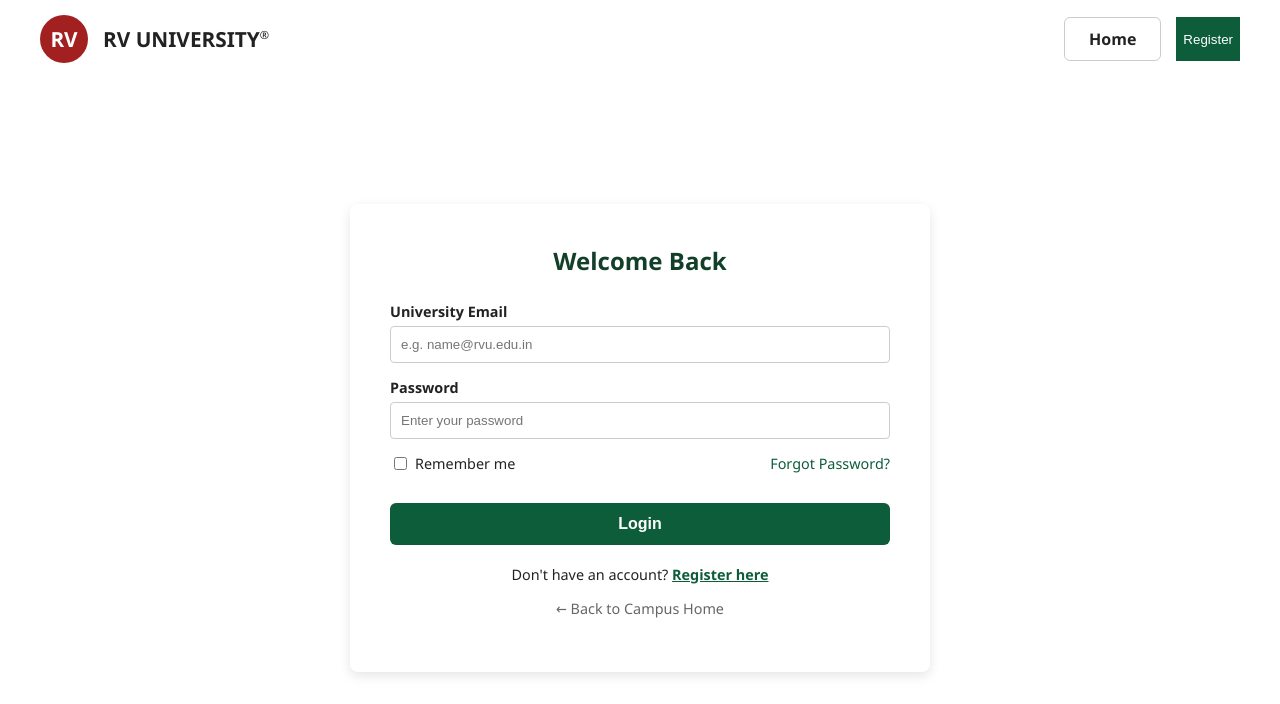
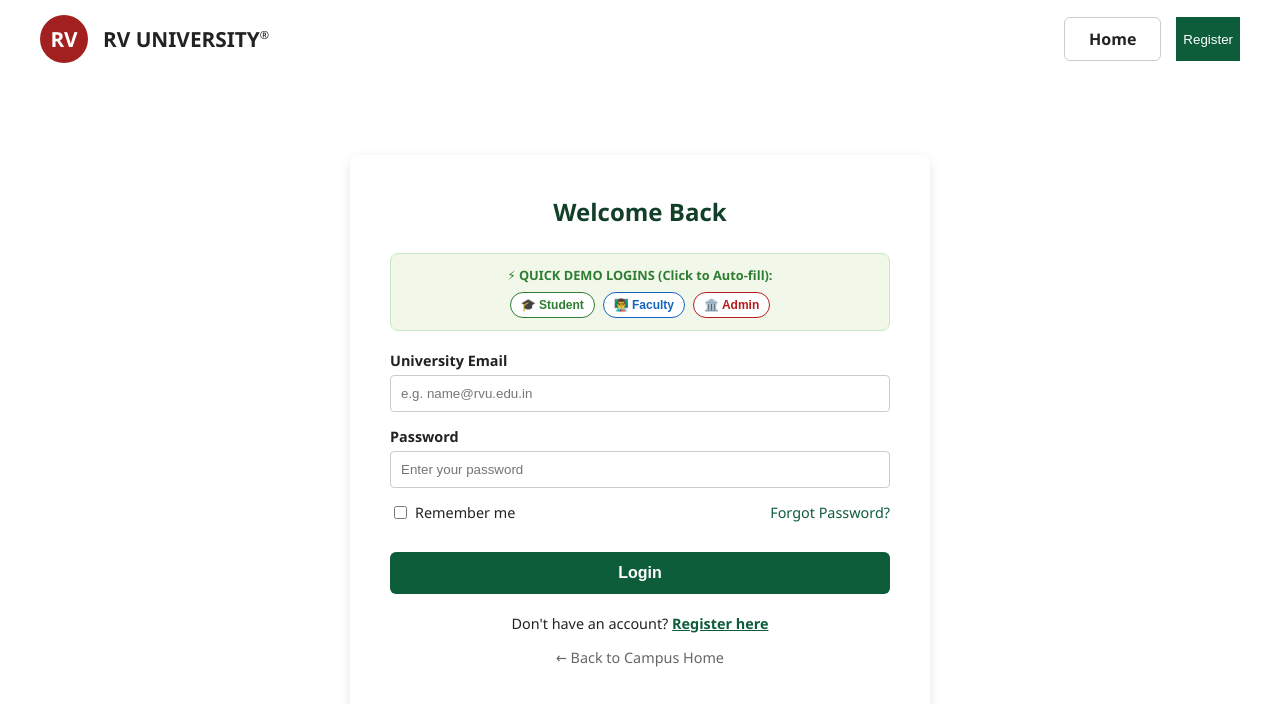
Before and after one commit to nish-debug15/campus-connect-portal, a React (Vite) app in the folder client--/: page /login in a window 1280 px wide. Shown: the top 704 px of the page. Built offline with nearby package versions, Linux system fonts and the light colour scheme; no server answers.

Commit message:
feat(integration): integrate Faculty Mini-Classroom and Admin Portal into unified dashboard with role preview

```diff
--- a/client--/src/components/AuthModule.jsx
+++ b/client--/src/components/AuthModule.jsx
@@ -4,7 +4,7 @@ import { authAPI, saveSession, getSession } from '../api';
 
 export default function AuthModule({ initialMode = 'login' }) {
   const [mode, setMode] = useState(initialMode); // 'login' or 'register'
-  const [role, setRole] = useState('student'); // 'student' or 'faculty'
+  const [role, setRole] = useState('student'); // 'student', 'faculty', 'admin'
   const navigate = useNavigate();
 
   // Form State
@@ -41,6 +41,16 @@ export default function AuthModule({ initialMode = 'login' }) {
 
   const handleChange = (e) => {
     setFormData({ ...formData, [e.target.id]: e.target.value });
+  };
+
+  const fillDemoAccount = (roleType) => {
+    if (roleType === 'student') {
+      setFormData((prev) => ({ ...prev, email: 'student@rvu.edu.in', password: 'password123' }));
+    } else if (roleType === 'faculty') {
+      setFormData((prev) => ({ ...prev, email: 'faculty@rvu.edu.in', password: 'faculty123' }));
+    } else if (roleType === 'admin') {
+      setFormData((prev) => ({ ...prev, email: 'admin@rvu.edu.in', password: 'admin123' }));
+    }
   };
 
   const handleSubmit = async (e) => {
@@ -117,6 +127,38 @@ export default function AuthModule({ initialMode = 'login' }) {
         <div className="auth-card">
           <h2>{mode === 'login' ? 'Welcome Back' : 'Create an Account'}</h2>
 
+          {/* Quick Demo Credentials Autofill Banner (Only on Login) */}
+          {mode === 'login' && (
+            <div style={{ backgroundColor: '#f1f8e9', border: '1px solid #c8e6c9', borderRadius: '8px', padding: '12px', marginBottom: '20px' }}>
+              <div style={{ fontSize: '0.8rem', fontWeight: 'bold', color: '#2e7d32', marginBottom: '8px', textAlign: 'center' }}>
+                ⚡ QUICK DEMO LOGINS (Click to Auto-fill):
+              </div>
+              <div style={{ display: 'flex', gap: '8px', justifyContent: 'center', flexWrap: 'wrap' }}>
+                <button
+                  type="button"
+                  onClick={() => fillDemoAccount('student')}
+                  style={{ fontSize: '0.75rem', padding: '5px 10px', borderRadius: '15px', border: '1px solid #2e7d32', backgroundColor: 'white', color: '#2e7d32', cursor: 'pointer', fontWeight: 'bold' }}
+                >
+                  🎓 Student
+                </button>
+                <button
+                  type="button"
+                  onClick={() => fillDemoAccount('faculty')}
+                  style={{ fontSize: '0.75rem', padding: '5px 10px', borderRadius: '15px', border: '1px solid #1565c0', backgroundColor: 'white', color: '#1565c0', cursor: 'pointer', fontWeight: 'bold' }}
+                >
+                  👨‍🏫 Faculty
+                </button>
+                <button
+                  type="button"
+                  onClick={() => fillDemoAccount('admin')}
+                  style={{ fontSize: '0.75rem', padding: '5px 10px', borderRadius: '15px', border: '1px solid #b71c1c', backgroundColor: 'white', color: '#b71c1c', cursor: 'pointer', fontWeight: 'bold' }}
+                >
+                  🏛️ Admin
+                </button>
+              </div>
+            </div>
+          )}
+
           {error && (
             <div style={{ color: 'white', backgroundColor: '#e74c3c', padding: '12px', borderRadius: '6px', marginBottom: '18px', textAlign: 'center', fontSize: '0.95rem' }}>
               {error}
@@ -138,6 +180,13 @@ export default function AuthModule({ initialMode = 'login' }) {
                 onClick={() => setRole('faculty')}
               >
                 👨‍🏫 Faculty
+              </button>
+              <button
+                type="button"
+                className={`role-btn ${role === 'admin' ? 'active' : ''}`}
+                onClick={() => setRole('admin')}
+              >
+                🏛️ Admin
               </button>
             </div>
           )}
@@ -204,15 +253,15 @@ export default function AuthModule({ initialMode = 'login' }) {
               </div>
             )}
 
-            {mode === 'register' && role === 'faculty' && (
+            {mode === 'register' && (role === 'faculty' || role === 'admin') && (
               <div className="teacher-fields active">
                 <div className="form-group">
-                  <label htmlFor="empId">Faculty Employee ID</label>
+                  <label htmlFor="empId">{role === 'admin' ? 'Staff ID' : 'Faculty Employee ID'}</label>
                   <input
                     type="text"
                     id="empId"
                     required
-                    placeholder="e.g. RVU-FAC-104"
+                    placeholder={role === 'admin' ? 'e.g. RVU-ADM-01' : 'e.g. RVU-FAC-104'}
                     value={formData.empId}
                     onChange={handleChange}
                   />
@@ -225,6 +274,7 @@ export default function AuthModule({ initialMode = 'login' }) {
                     <option value="SoDI">School of Design and Innovation</option>
                     <option value="SoE">School of Economics</option>
                     <option value="SoLAS">School of Liberal Arts and Sciences</option>
+                    {role === 'admin' && <option value="Central IT Administration">Central IT Administration</option>}
                   </select>
                 </div>
               </div>
--- a/client--/src/pages/Dashboard.jsx
+++ b/client--/src/pages/Dashboard.jsx
@@ -1,11 +1,14 @@
 import React, { useEffect, useState, useRef } from 'react';
 import { useNavigate, Link, useLocation } from 'react-router';
 import { getSession, clearSession, classroomAPI } from '../api';
+import FacultyPortal from '../components/FacultyPortal';
+import AdminPortal from '../components/AdminPortal';
 
 export default function Dashboard() {
   const navigate = useNavigate();
   const location = useLocation();
   const [user, setUser] = useState(null);
+  const [currentRole, setCurrentRole] = useState('student'); // 'student', 'faculty', 'admin'
   const [activeTab, setActiveTab] = useState('notices');
   const [classroomConnected, setClassroomConnected] = useState(false);
   const [isDemoMode, setIsDemoMode] = useState(false);
@@ -20,6 +23,7 @@ export default function Dashboard() {
       navigate('/login');
     } else {
       setUser(session.user);
+      setCurrentRole(session.user.role || 'student');
 
       // Load profile photo from local storage if exists
       const savedPhoto = localStorage.getItem(`profile_photo_${session.user.id}`);
@@ -122,6 +126,7 @@ export default function Dashboard() {
 
   return (
     <div>
+      {/* Top Navbar */}
       <header className="navbar" style={{ borderBottom: '1px solid #eaeaea' }}>
         <div className="logo-group">
           <div className="brand-badge">RV</div>
@@ -131,9 +136,35 @@ export default function Dashboard() {
             </Link>
           </div>
         </div>
+
         <div className="nav-actions" style={{ alignItems: 'center' }}>
+          {/* Quick Role Preview Pill */}
+          <div style={{ display: 'flex', gap: '6px', alignItems: 'center', marginRight: '15px', backgroundColor: '#f1f3f4', padding: '4px 8px', borderRadius: '20px' }}>
+            <span style={{ fontSize: '0.75rem', color: '#555', fontWeight: 'bold', marginLeft: '4px' }}>Portal:</span>
+            {['student', 'faculty', 'admin'].map((r) => (
+              <button
+                key={r}
+                type="button"
+                onClick={() => setCurrentRole(r)}
+                style={{
+                  padding: '3px 10px',
+                  borderRadius: '15px',
+                  border: 'none',
+                  backgroundColor: currentRole === r ? 'var(--primary-green)' : 'transparent',
+                  color: currentRole === r ? 'white' : '#555',
+                  fontSize: '0.75rem',
+                  fontWeight: 'bold',
+                  cursor: 'pointer',
+                  textTransform: 'capitalize'
+                }}
+              >
+                {r}
+              </button>
+            ))}
+          </div>
+
           <span style={{ marginRight: '15px', fontWeight: '500' }}>
-            Welcome, {user.name} ({user.role})
+            Welcome, {user.name} ({currentRole})
           </span>
           {profilePhoto && (
             <img
@@ -142,14 +173,20 @@ export default function Dashboard() {
               style={{ width: '40px', height: '40px', borderRadius: '50%', objectFit: 'cover', border: '2px solid var(--primary-green)' }}
             />
           )}
-          <button onClick={handleLogout} className="btn-secondary" style={{ marginLeft: '15px' }}>Logout</button>
+          <button onClick={handleLogout} className="btn-secondary" style={{ marginLeft: '10px' }}>Logout</button>
         </div>
       </header>
 
+      {/* Main Workspace Layout */}
       <div style={{ display: 'flex', minHeight: 'calc(100vh - 80px)', backgroundColor: '#f9fafb' }}>
+
+        {/* Student-specific sidebar */}
+        {currentRole === 'student' && (
           <aside style={{ width: '260px', backgroundColor: 'white', padding: '30px 20px', borderRight: '1px solid #eaeaea', boxShadow: '2px 0 5px rgba(0,0,0,0.02)' }}>
             <ul style={{ listStyle: 'none', padding: 0, margin: 0 }}>
-            <li style={{ marginBottom: '15px', color: 'var(--text-gray)', fontSize: '0.8rem', textTransform: 'uppercase', letterSpacing: '1px', fontWeight: 'bold' }}>Dashboard</li>
+              <li style={{ marginBottom: '15px', color: 'var(--text-gray)', fontSize: '0.8rem', textTransform: 'uppercase', letterSpacing: '1px', fontWeight: 'bold' }}>
+                Student Dashboard
+              </li>
 
               <li style={{ marginBottom: '10px' }}>
                 <button
@@ -165,7 +202,7 @@ export default function Dashboard() {
                   onClick={() => setActiveTab('assignments')}
                   style={{ width: '100%', textAlign: 'left', padding: '12px 15px', background: activeTab === 'assignments' ? 'var(--primary-green)' : 'transparent', color: activeTab === 'assignments' ? 'white' : 'var(--text-dark)', border: 'none', borderRadius: '6px', cursor: 'pointer', fontWeight: '500', transition: 'all 0.2s' }}
                 >
-                📝 {user.role === 'faculty' ? 'Manage Assignments' : 'My Assignments'}
+                  📝 My Assignments
                 </button>
               </li>
 
@@ -174,7 +211,7 @@ export default function Dashboard() {
                   onClick={() => setActiveTab('courses')}
                   style={{ width: '100%', textAlign: 'left', padding: '12px 15px', background: activeTab === 'courses' ? 'var(--primary-green)' : 'transparent', color: activeTab === 'courses' ? 'white' : 'var(--text-dark)', border: 'none', borderRadius: '6px', cursor: 'pointer', fontWeight: '500', transition: 'all 0.2s', display: 'flex', alignItems: 'center', justifyContent: 'space-between' }}
                 >
-                <span>📚 {user.role === 'faculty' ? 'My Classes (GCR)' : 'Enrolled Courses'}</span>
+                  <span>📚 Enrolled Courses</span>
                   {classroomData?.courses?.length ? (
                     <span style={{ backgroundColor: activeTab === 'courses' ? 'rgba(255,255,255,0.3)' : 'var(--primary-green)', color: 'white', fontSize: '0.75rem', padding: '2px 8px', borderRadius: '10px' }}>
                       {classroomData.courses.length}
@@ -188,7 +225,7 @@ export default function Dashboard() {
                   onClick={() => setActiveTab('attendance')}
                   style={{ width: '100%', textAlign: 'left', padding: '12px 15px', background: activeTab === 'attendance' ? 'var(--primary-green)' : 'transparent', color: activeTab === 'attendance' ? 'white' : 'var(--text-dark)', border: 'none', borderRadius: '6px', cursor: 'pointer', fontWeight: '500', transition: 'all 0.2s' }}
                 >
-                📊 {user.role === 'faculty' ? 'Mark Attendance' : 'Track Attendance'}
+                  📊 Track Attendance
                 </button>
               </li>
 
@@ -197,14 +234,29 @@ export default function Dashboard() {
                   onClick={() => setActiveTab('profile')}
                   style={{ width: '100%', textAlign: 'left', padding: '12px 15px', background: activeTab === 'profile' ? 'var(--primary-green)' : 'transparent', color: activeTab === 'profile' ? 'white' : 'var(--text-dark)', border: 'none', borderRadius: '6px', cursor: 'pointer', fontWeight: '500', transition: 'all 0.2s' }}
                 >
-                👤 Profile
+                  👤 My Profile
                 </button>
               </li>
             </ul>
           </aside>
+        )}
 
+        {/* Dynamic Workspace Container */}
         <main style={{ flex: 1, padding: '40px' }}>
 
+          {/* FACULTY PORTAL (Mini Google Classroom) */}
+          {currentRole === 'faculty' && (
+            <FacultyPortal user={user} />
+          )}
+
+          {/* ADMIN PORTAL (Institutional Control) */}
+          {currentRole === 'admin' && (
+            <AdminPortal user={user} />
+          )}
+
+          {/* STUDENT PORTAL */}
+          {currentRole === 'student' && (
+            <>
               {/* Google Classroom Banner */}
               {!classroomConnected ? (
                 <div style={{ backgroundColor: '#fff8e1', border: '1px solid #ffecb3', padding: '22px 26px', borderRadius: '10px', marginBottom: '30px', display: 'flex', justifyContent: 'space-between', alignItems: 'center', flexWrap: 'wrap', gap: '15px' }}>
@@ -212,10 +264,10 @@ export default function Dashboard() {
                     <div style={{ display: 'flex', alignItems: 'center', gap: '10px', marginBottom: '4px' }}>
                       <h3 style={{ margin: 0, color: '#b78103' }}>Connect Google Classroom</h3>
                       <span style={{ backgroundColor: '#ffe082', color: '#795548', fontSize: '0.75rem', fontWeight: 'bold', padding: '2px 8px', borderRadius: '12px' }}>
-                    Simulation Available
+                        Simulation Ready
                       </span>
                     </div>
-                <p style={{ margin: 0, color: '#666', fontSize: '0.95rem' }}>Sync your RV University enrolled courses, announcements, and assignments seamlessly without setting up cloud billing.</p>
+                    <p style={{ margin: 0, color: '#666', fontSize: '0.95rem' }}>Sync your RV University enrolled courses, announcements, and assignments seamlessly.</p>
                   </div>
                   <button onClick={handleConnectClassroom} disabled={isSyncing} className="btn-primary" style={{ backgroundColor: '#fbbc05', borderColor: '#fbbc05', color: '#333', fontWeight: '600' }}>
                     {isSyncing ? 'Connecting...' : '⚡ Connect Google Classroom'}
@@ -249,7 +301,7 @@ export default function Dashboard() {
                   <div style={{ display: 'flex', justifyContent: 'space-between', alignItems: 'center', marginBottom: '25px' }}>
                     <h2 style={{ margin: 0, color: 'var(--primary-green)' }}>Notices & Events</h2>
                     {classroomConnected && (
-                  <span style={{ fontSize: '0.9rem', color: '#666' }}>Showing {classroomData?.notices?.length || 0} notices from Google Classroom</span>
+                      <span style={{ fontSize: '0.9rem', color: '#666' }}>Showing {classroomData?.notices?.length || 0} notices</span>
                     )}
                   </div>
 
@@ -288,7 +340,7 @@ export default function Dashboard() {
               {activeTab === 'assignments' && (
                 <div>
                   <div style={{ display: 'flex', justifyContent: 'space-between', alignItems: 'center', marginBottom: '25px' }}>
-                <h2 style={{ margin: 0, color: 'var(--primary-green)' }}>{user.role === 'faculty' ? 'Manage Assignments' : 'My Assignments'}</h2>
+                    <h2 style={{ margin: 0, color: 'var(--primary-green)' }}>My Assignments</h2>
                     {classroomConnected && (
                       <span style={{ fontSize: '0.9rem', color: '#666' }}>Showing {classroomData?.assignments?.length || 0} active assignments</span>
                     )}
@@ -339,9 +391,7 @@ export default function Dashboard() {
               {activeTab === 'courses' && (
                 <div>
                   <div style={{ display: 'flex', justifyContent: 'space-between', alignItems: 'center', marginBottom: '25px' }}>
-                <h2 style={{ margin: 0, color: 'var(--primary-green)' }}>
-                  {user.role === 'faculty' ? 'My Classes (Google Classroom)' : 'Enrolled Courses'}
-                </h2>
+                    <h2 style={{ margin: 0, color: 'var(--primary-green)' }}>Enrolled Courses (Google Classroom)</h2>
                     {classroomConnected && (
                       <span style={{ fontSize: '0.9rem', color: '#666' }}>
                         {classroomData?.courses?.length || 0} active courses enrolled
@@ -403,15 +453,8 @@ export default function Dashboard() {
               {/* Active Tab Content: Attendance */}
               {activeTab === 'attendance' && (
                 <div>
-              <h2 style={{ marginBottom: '25px', color: 'var(--primary-green)' }}>{user.role === 'faculty' ? 'Mark Attendance' : 'Track Attendance'}</h2>
+                  <h2 style={{ marginBottom: '25px', color: 'var(--primary-green)' }}>Track Attendance</h2>
                   <div className="auth-card" style={{ maxWidth: '100%', padding: '30px' }}>
-                {user.role === 'faculty' ? (
-                  <div>
-                    <h3>CS301 - Full Stack Web Development</h3>
-                    <p>Select date and mark student attendance.</p>
-                    <button className="btn-primary">Open Register</button>
-                  </div>
-                ) : (
                     <div>
                       <h3>Overall Attendance: 88%</h3>
                       <div style={{ width: '100%', height: '20px', backgroundColor: '#e0e0e0', borderRadius: '10px', overflow: 'hidden', margin: '15px 0 30px' }}>
@@ -426,7 +469,6 @@ export default function Dashboard() {
                         <li>MA202 - Discrete Mathematics: <strong>84%</strong> (21/25 Classes)</li>
                       </ul>
                     </div>
-                )}
                   </div>
                 </div>
               )}
@@ -434,11 +476,11 @@ export default function Dashboard() {
               {/* Active Tab Content: Profile */}
               {activeTab === 'profile' && (
                 <div>
-              <h2 style={{ marginBottom: '25px', color: 'var(--primary-green)' }}>User Profile</h2>
+                  <h2 style={{ marginBottom: '25px', color: 'var(--primary-green)' }}>Student Profile</h2>
                   <div className="auth-card" style={{ maxWidth: '800px', padding: '30px' }}>
-                <div style={{ display: 'flex', gap: '30px', alignItems: 'flex-start' }}>
+                    <div style={{ display: 'flex', gap: '30px', alignItems: 'flex-start', flexWrap: 'wrap' }}>
                       <div style={{ display: 'flex', flexDirection: 'column', alignItems: 'center' }}>
-                    <div style={{ width: '150px', height: '150px', backgroundColor: '#f0f0f0', borderRadius: '50%', overflow: 'hidden', display: 'flex', justifyContent: 'center', alignItems: 'center', border: '3px solid var(--primary-green)' }}>
+                        <div style={{ width: '130px', height: '130px', backgroundColor: '#f0f0f0', borderRadius: '50%', overflow: 'hidden', display: 'flex', justifyContent: 'center', alignItems: 'center', border: '3px solid var(--primary-green)' }}>
                           {profilePhoto ? (
                             <img src={profilePhoto} alt="Profile" style={{ width: '100%', height: '100%', objectFit: 'cover' }} />
                           ) : (
@@ -461,7 +503,7 @@ export default function Dashboard() {
                         </button>
                       </div>
 
-                  <div style={{ flex: 1 }}>
+                      <div style={{ flex: 1, minWidth: '260px' }}>
                         <h3 style={{ marginTop: 0, fontSize: '1.8rem', color: '#333' }}>{user.name}</h3>
                         <p style={{ color: 'var(--primary-green)', fontWeight: 'bold', textTransform: 'capitalize', marginBottom: '20px' }}>
                           {user.role} Account
@@ -472,41 +514,25 @@ export default function Dashboard() {
                             <p style={{ margin: '0 0 5px', color: '#777', fontSize: '0.85rem' }}>Email</p>
                             <p style={{ margin: 0, fontWeight: '500' }}>{user.email}</p>
                           </div>
-
-                      {user.role === 'student' && (
-                        <>
                           <div>
                             <p style={{ margin: '0 0 5px', color: '#777', fontSize: '0.85rem' }}>USN</p>
-                            <p style={{ margin: 0, fontWeight: '500' }}>{user.usn || 'N/A'}</p>
+                            <p style={{ margin: 0, fontWeight: '500' }}>{user.usn || '1RV21CS001'}</p>
                           </div>
                           <div>
-                            <p style={{ margin: '0 0 5px', color: '#777', fontSize: '0.85rem' }}>Branch</p>
-                            <p style={{ margin: 0, fontWeight: '500' }}>{user.branch || 'N/A'}</p>
+                            <p style={{ margin: '0 0 5px', color: '#777', fontSize: '0.85rem' }}>School</p>
+                            <p style={{ margin: 0, fontWeight: '500' }}>{user.branch || 'SoCSE'}</p>
                           </div>
                           <div>
                             <p style={{ margin: '0 0 5px', color: '#777', fontSize: '0.85rem' }}>Year</p>
-                            <p style={{ margin: 0, fontWeight: '500' }}>{user.year ? `${user.year} Year` : 'N/A'}</p>
-                          </div>
-                        </>
-                      )}
-
-                      {user.role === 'faculty' && (
-                        <>
-                          <div>
-                            <p style={{ margin: '0 0 5px', color: '#777', fontSize: '0.85rem' }}>Employee ID</p>
-                            <p style={{ margin: 0, fontWeight: '500' }}>{user.empId || 'N/A'}</p>
-                          </div>
-                          <div>
-                            <p style={{ margin: '0 0 5px', color: '#777', fontSize: '0.85rem' }}>Department</p>
-                            <p style={{ margin: 0, fontWeight: '500' }}>{user.department || 'N/A'}</p>
-                          </div>
-                        </>
-                      )}
+                            <p style={{ margin: 0, fontWeight: '500' }}>{user.year ? `${user.year} Year` : '3rd Year'}</p>
                           </div>
                         </div>
                       </div>
                     </div>
                   </div>
+                </div>
+              )}
+            </>
           )}
 
         </main>
```
Lines whose indentation alone changed are shown as unchanged.
